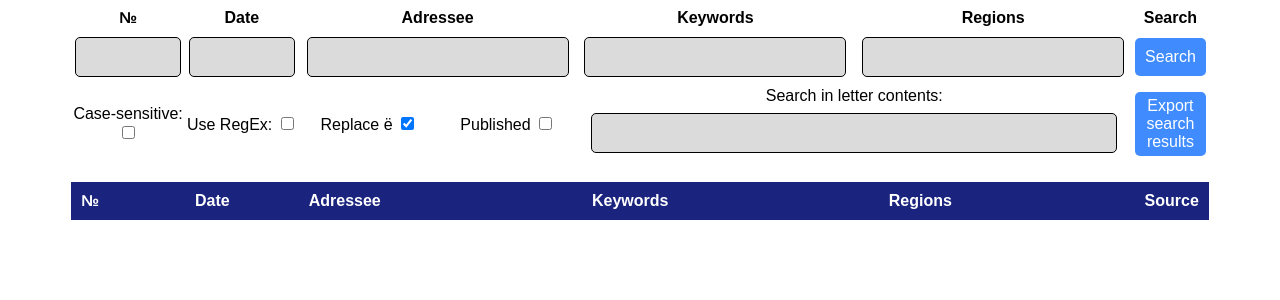
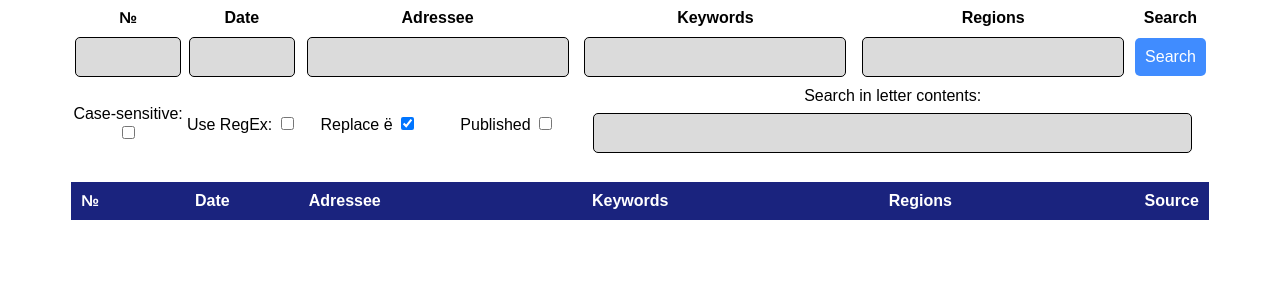
Before and after one commit to BUSH222/letterdb, a Flask app: page /search in a window 1280 px wide. Shown: the top 300 px of the page. Run offline with Flask 3, Linux system fonts and the light colour scheme; lists and menus that the app fills with data are empty; parts of the project's set-up code (start-up, migrations or seed data) failed here and were passed over.

Commit message:
search fix, export button removed, db update

```diff
--- a/app.py
+++ b/app.py
@@ -160,7 +160,6 @@ def search():
     """Return the search values."""
     if request.method == 'POST':
         query = dict(request.form)
-        print(query)
         textfields = {}
         checkbox_items_on = []
 
@@ -170,8 +169,6 @@ def search():
             elif s[0] in CHECKBOX_INPUT_FIELDS and s[1] == 'on':
                 checkbox_items_on.append(s[0])
 
-        print(textfields)
-        print(checkbox_items_on)
         return render_template('search.html', data=filter_data(DATADICT, textfields, sorting_params=checkbox_items_on))
     else:
         return render_template('search.html', data=DATADICT)
--- a/app_helper.py
+++ b/app_helper.py
@@ -65,6 +65,10 @@ def filter_data(data, filter_dict, sorting_params=[]):
                 finkey = str(d.get(key)).replace('ё', 'е')
             if 'case-sensitive' in sorting_params:
                 matchout = re.match(value, finkey, flags=re.IGNORECASE)
+            elif key == 'contents':
+                matchout = re.match(value, finkey, flags=re.DOTALL)
+            elif key == 'contents' and 'case-sensitive' in sorting_params:
+                matchout = re.match(value, finkey, flags=re.IGNORECASE | re.DOTALL)
             else:
                 matchout = re.match(value, finkey)
             if value != '' and not matchout:
@@ -87,7 +91,9 @@ def create_table(force=False):
                 keywords,
                 regions,
                 contents_txt,
-                filename
+                filename,
+                imagelink,
+                published DEFAULT 0
                 )""")
 
 
--- a/db.py
+++ b/db.py
@@ -1,5 +1,4 @@
 import sqlite3
-
 import click
 from flask import current_app, g
 from flask.cli import with_appcontext
--- a/templates/search.html
+++ b/templates/search.html
@@ -16,7 +16,7 @@
                 </tr>
             </thead>
             <tbody>
-                <form action="/search" method="post">
+                <form action="/search" method="post" autocomplete="off">
                     <tr>
                         <td><input type="text" id="catalogue" name="catalogue"></td>
                         <td><input type="text" id="date" name="date"></td>
@@ -30,8 +30,7 @@
                         <td>Use RegEx: <input type="checkbox" id="use-regex" name="use-regex"></td>
                         <td>Replace ё <input type="checkbox" id="replace-e" name="replace-e" checked></td>
                         <td>Published <input type="checkbox" id="published" name="published"></td>
-                        <td colspan="2">Search in letter contents: <input type="text" id="contents" name="contents"></td></form>
-                        <td><button onclick="location.href='/export'">Export search results</td>
+                        <td colspan="3">Search in letter contents: <input type="text" id="contents" name="contents"></td></form>
                     </tr>
 
             </tbody>
```
